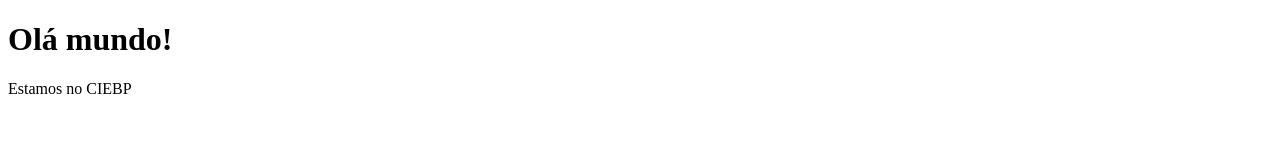
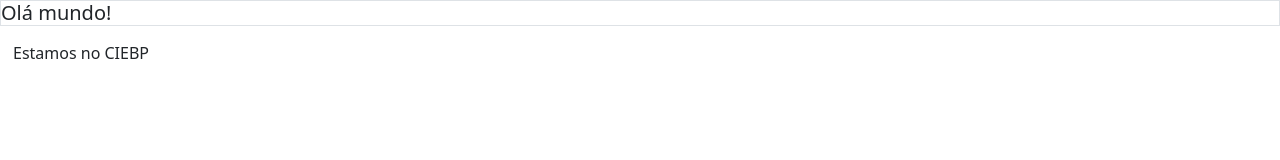
Before and after one commit to Pedroshv/Formacao-ciebp, a plain HTML site: page index.html in a window 1280 px wide. Drawn offline with nearby package versions, Linux system fonts and the light colour scheme.

Commit message:
Adicionado o Bootstrap.

```diff
--- a/index.html
+++ b/index.html
@@ -3,10 +3,16 @@
 <head>
     <meta charset="UTF-8">
     <meta name="viewport" content="width=device-width, initial-scale=1.0">
+    <link href="https://cdn.jsdelivr.net/npm/bootstrap@5.3.6/dist/css/bootstrap.min.css" rel="stylesheet" integrity="sha384-4Q6Gf2aSP4eDXB8Miphtr37CMZZQ5oXLH2yaXMJ2w8e2ZtHTl7GptT4jmndRuHDT" crossorigin="anonymous">
     <title>Formação 15.05</title>
 </head>
 <body>
-    <h1>Olá mundo!</h1>
-    <p>Estamos no CIEBP</p>
+    <h1 class="lead border border-bottom">Olá mundo!</h1>
+    <p class="btn ">Estamos no CIEBP</p>
+
+
+
+
+    <script src="https://cdn.jsdelivr.net/npm/bootstrap@5.3.6/dist/js/bootstrap.bundle.min.js" integrity="sha384-j1CDi7MgGQ12Z7Qab0qlWQ/Qqz24Gc6BM0thvEMVjHnfYGF0rmFCozFSxQBxwHKO" crossorigin="anonymous"></script>
 </body>
 </html>
```
